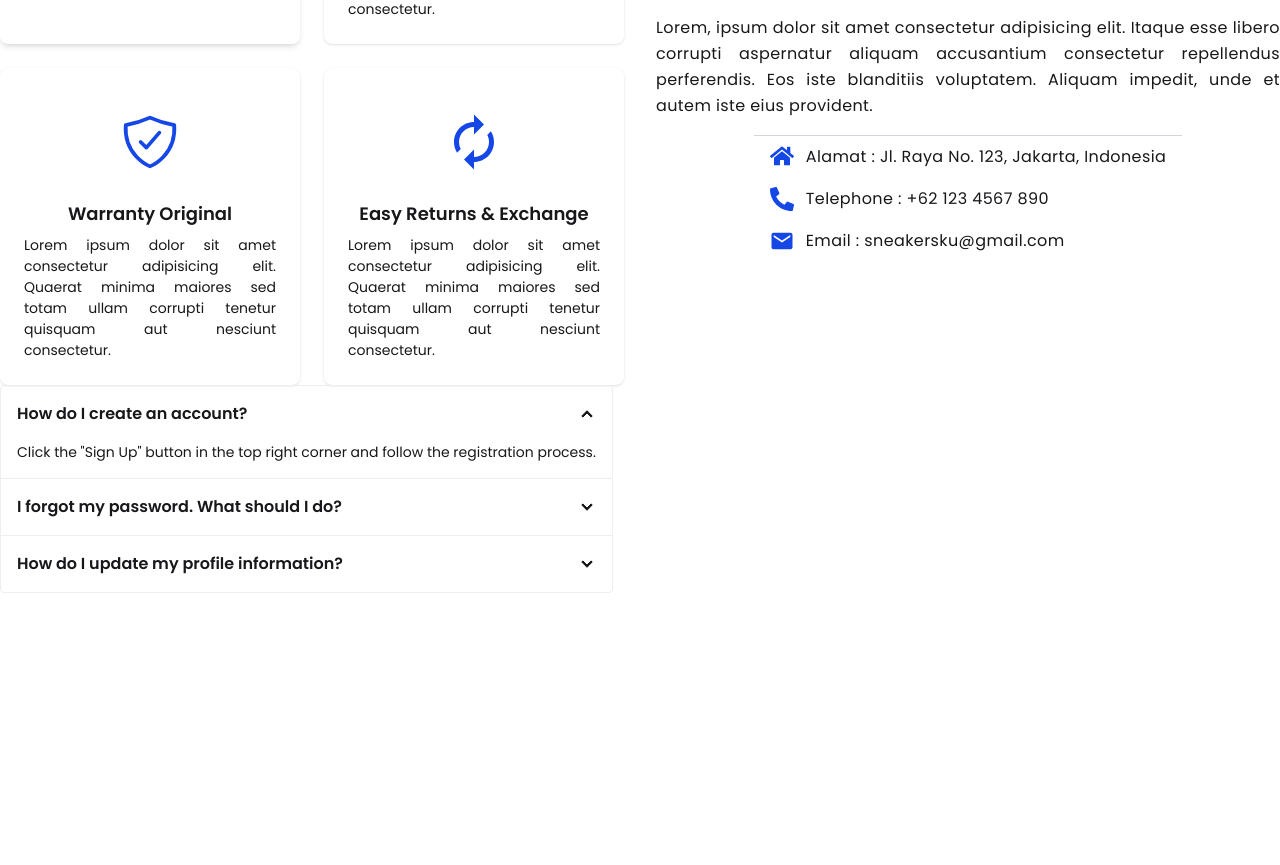
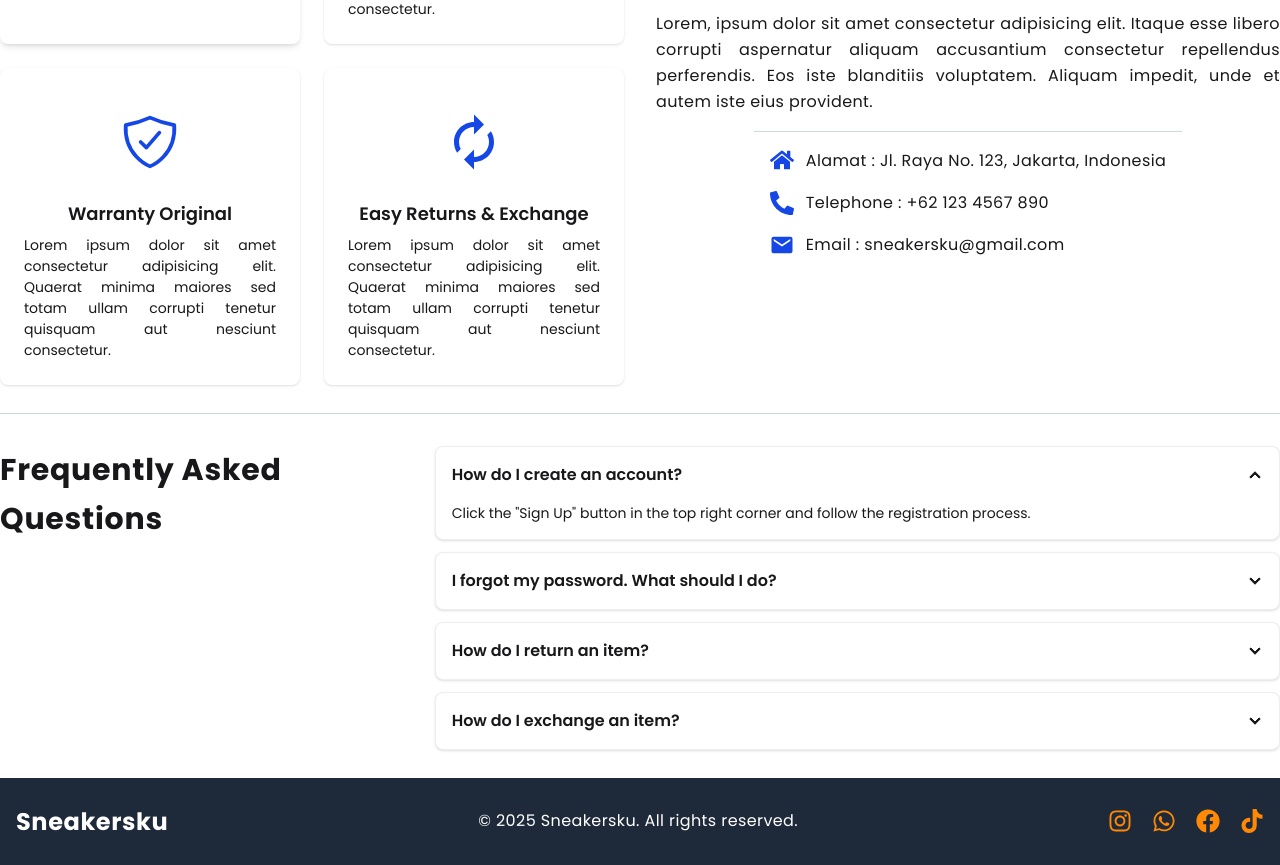
Before and after one commit to riskymahendraa/e-commerce-sneakers, a React (Vite) app: page / in a window 1280 px wide. Shown: the part 1040-1905 px from the top of the page. Before the commit the page ends 1633 px from the top, so only its background shows below. Built offline with nearby package versions, Linux system fonts and the light colour scheme; no server answers.

Commit message:
style: add faq section and footer

```diff
--- a/src/App.jsx
+++ b/src/App.jsx
@@ -5,6 +5,7 @@ import ProductCard from "./components/ProductCard";
 import NewArrivalCard from "./components/NewArrivalCard";
 import About from "./components/About";
 import Accordion from "./components/Accordion";
+import Footer from "./components/Footer";
 
 function App() {
   return (
@@ -20,6 +21,7 @@ function App() {
         <About />
         <Accordion />
       </div>
+      <Footer />
     </>
   );
 }
--- a/src/components/About.jsx
+++ b/src/components/About.jsx
@@ -18,7 +18,7 @@ const About = () => {
           perferendis. Eos iste blanditiis voluptatem. Aliquam impedit, unde et
           autem iste eius provident.
         </div>
-        <div className="max-w-xs md:max-w-full text-justify border-0 md:border-t-[0.5px] border-gray-300 px-4 py-2 space-y-4">
+        <div className="max-w-xs pt-4 md:max-w-full text-justify border-0 md:border-t-[0.5px] border-gray-300 px-4 py-2 space-y-4">
           {/* Alamat */}
           <div className="flex items-start gap-3">
             <div className="text-blue-700 text-xl md:text-2xl flex-shrink-0">
--- a/src/components/Accordion.jsx
+++ b/src/components/Accordion.jsx
@@ -2,9 +2,16 @@ import React from "react";
 
 const Accordion = () => {
   return (
-    <div className="join join-vertical bg-base-100">
-      <div className="collapse collapse-arrow join-item border-base-300 border">
-        <input type="radio" name="my-accordion-4" defaultChecked />
+    <div className="border-t-[0.5px] pt-8 border-gray-300 grid grid-cols-1 md:grid-cols-3 gap-6 my-7 max-w-xs md:max-w-full mx-auto">
+      <div className="text-center md:text-left">
+        <h1 className="text-xl md:text-3xl tracking-wide leading-relaxed font-bold mb-5 md:w-3/4 mx-auto md:mx-0">
+          Frequently Asked Questions
+        </h1>
+      </div>
+
+      <div className="w-full col-span-2 space-y-3">
+        <div className="collapse collapse-arrow bg-base-100 border border-base-300 shadow-sm">
+          <input type="radio" name="my-accordion-2" defaultChecked />
           <div className="collapse-title font-semibold">
             How do I create an account?
           </div>
@@ -13,8 +20,9 @@ const Accordion = () => {
             registration process.
           </div>
         </div>
-      <div className="collapse collapse-arrow join-item border-base-300 border">
-        <input type="radio" name="my-accordion-4" />
+
+        <div className="collapse collapse-arrow bg-base-100 border border-base-300 shadow-sm">
+          <input type="radio" name="my-accordion-2" />
           <div className="collapse-title font-semibold">
             I forgot my password. What should I do?
           </div>
@@ -23,13 +31,30 @@ const Accordion = () => {
             instructions sent to your email.
           </div>
         </div>
-      <div className="collapse collapse-arrow join-item border-base-300 border">
-        <input type="radio" name="my-accordion-4" />
+
+        <div className="collapse collapse-arrow bg-base-100 border border-base-300 shadow-sm">
+          <input type="radio" name="my-accordion-2" />
           <div className="collapse-title font-semibold">
-          How do I update my profile information?
+            How do I return an item?
           </div>
           <div className="collapse-content text-sm">
-          Go to "My Account" settings and select "Edit Profile" to make changes.
+            To return an item, please contact our customer service within 30
+            days of receiving your order. Ensure the item is in its original
+            condition and packaging.
+          </div>
+        </div>
+
+        <div className="collapse collapse-arrow bg-base-100 border border-base-300 shadow-sm">
+          <input type="radio" name="my-accordion-2" />
+          <div className="collapse-title font-semibold">
+            How do I exchange an item?
+          </div>
+          <div className="collapse-content text-sm">
+            To exchange an item, please contact our customer service within 30
+            days of receiving your order. Ensure the item is in its original
+            condition and packaging. We will guide you through the exchange
+            process.
+          </div>
         </div>
       </div>
     </div>
--- a/src/components/Button.jsx
+++ b/src/components/Button.jsx
@@ -1,9 +1,10 @@
 import React from "react";
 
-const Button = ({ title }) => {
+const Button = ({ title, icon: Icon }) => {
   return (
     <div>
       <button className="btn btn-xs sm:btn-sm border border-gray-400 transition-transform duration-300 ease-in-out hover:scale-105">
+        {Icon && <Icon />} {/* render icon kalau ada */}
         {title}
       </button>
     </div>
--- /dev/null
+++ b/src/components/Footer.jsx
@@ -0,0 +1,49 @@
+import { FaInstagram, FaWhatsapp, FaFacebook, FaTiktok } from "react-icons/fa";
+
+export default function Footer() {
+  return (
+    <div className="mt-7">
+      <footer className="bg-gray-800 text-white py-6">
+        <div className="container mx-auto px-4 flex flex-col md:flex-row md:items-center md:justify-between text-center space-y-4 md:space-y-0">
+          {/* Brand */}
+          <div className="font-bold text-xl md:text-2xl leading-relaxed tracking-wide">
+            Sneakersku
+          </div>
+
+          {/* Copyright */}
+          <div className="text-sm leading-relaxed tracking-wide md:text-base">
+            &copy; 2025 Sneakersku. All rights reserved.
+          </div>
+
+          {/* Social Icons */}
+          <div className="flex justify-center md:justify-end items-center space-x-5">
+            <a
+              href="#"
+              className="text-2xl text-orange-400 hover:text-orange-600 transition-transform duration-300 ease-in-out hover:scale-105 cursor-pointer"
+            >
+              <FaInstagram />
+            </a>
+            <a
+              href="#"
+              className="text-2xl text-orange-400 hover:text-orange-600 transition-transform duration-300 ease-in-out hover:scale-105 cursor-pointer"
+            >
+              <FaWhatsapp />
+            </a>
+            <a
+              href="#"
+              className="text-2xl text-orange-400 hover:text-orange-600 transition-transform duration-300 ease-in-out hover:scale-105 cursor-pointer"
+            >
+              <FaFacebook />
+            </a>
+            <a
+              href="#"
+              className="text-2xl text-orange-400 hover:text-orange-600 transition-transform duration-300 ease-in-out hover:scale-105 cursor-pointer"
+            >
+              <FaTiktok />
+            </a>
+          </div>
+        </div>
+      </footer>
+    </div>
+  );
+}
```
Lines whose indentation alone changed are shown as unchanged.
